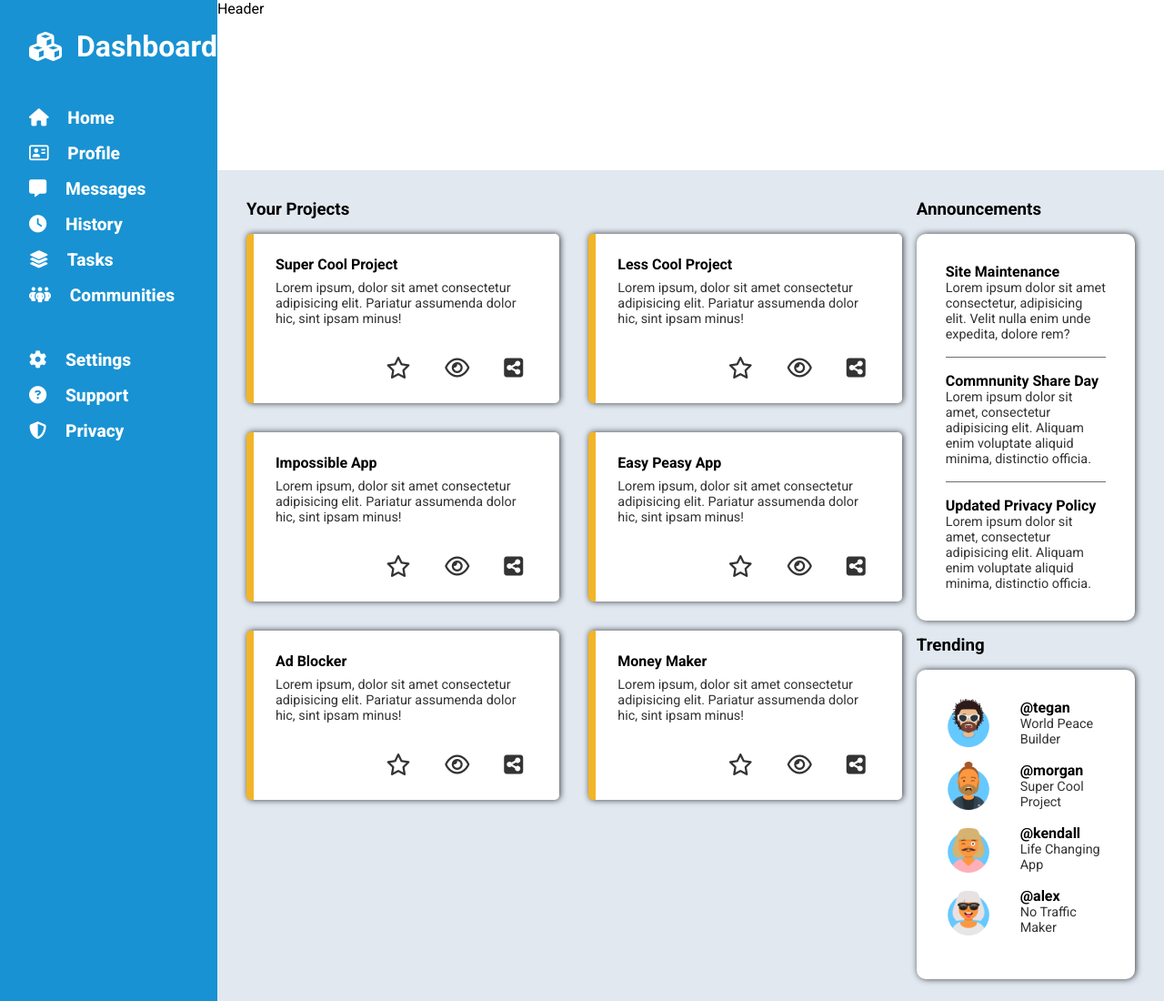
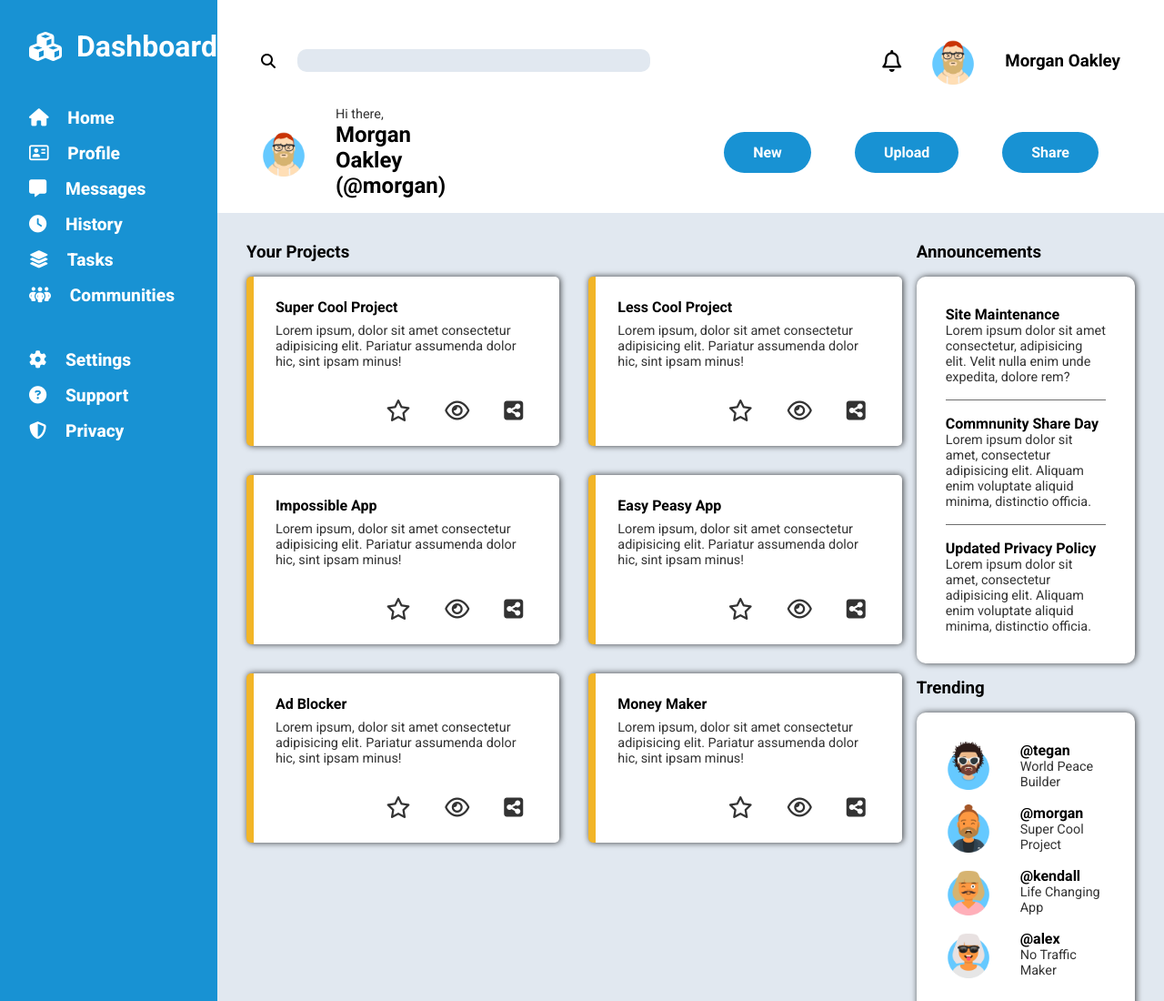
Before and after one commit to CassiuSRSA/odin-dashboard, a plain HTML site: page index.html in a window 1280 px wide. Shown: the top 1100 px of the page at 91% size. Drawn offline with Linux system fonts and the light colour scheme.

Commit message:
completed project

```diff
--- a/index.html
+++ b/index.html
@@ -9,7 +9,29 @@
 </head>
 <body>
   <div class="container">
-  <header>Header</header>
+  <header>
+    <div class="search">
+      <i class="fa-solid fa-magnifying-glass"></i>
+      <input type="text">
+    </div>
+    <div class="profile">
+      <i class="fa-regular fa-bell"></i>
+      <img src="mainAvatar.png" alt="main avatar">
+      <h3>Morgan Oakley</h3>
+    </div>
+    <div class="welcome">
+      <img src="mainAvatar.png" alt="main avatar">
+      <div class="greet">
+        <p>Hi there,</p>
+        <h2>Morgan Oakley (@morgan)</h2>
+      </div>
+    </div>
+    <div class="header-cta">
+      <button class="btn">New</button>
+      <button class="btn">Upload</button>
+      <button class="btn">Share</button>
+    </div>
+  </header>
   <sidebar>
     <div class="logo">
       <i class="fa-solid fa-cubes"></i>
--- a/style.css
+++ b/style.css
@@ -28,6 +28,71 @@ a {
 
 header {
   grid-column: 2/-1;
+  display: grid;
+  grid-template-columns: repeat(3, 1fr);
+  grid-template-rows: repeat(2, 1fr);
+  padding: 1rem 3rem;
+}
+
+.search {
+  grid-column: 1/3;
+  display: flex;
+  align-items: center;
+}
+
+.search input {
+  background: #e1e8f0;
+  border: none;
+  padding: 5px 10px;
+  border-radius: 10px;
+  width: 80%;
+  margin-left: 1.5rem;
+}
+
+.profile {
+  grid-column: 3/4;
+  justify-self: end;
+  display: flex;
+  align-items: center;
+}
+
+.profile i {
+  font-size: 1.5rem;
+}
+
+.profile img {
+  width: 50px;
+  height: auto;
+  margin: 0 2rem;
+}
+
+.welcome {
+  display: flex;
+  align-items: center;
+}
+
+.welcome img {
+  width: 50px;
+  height: auto;
+  margin-right: 2rem;
+}
+
+.header-cta {
+  display: flex;
+  grid-column: 3/4;
+  align-items: center;
+  justify-items: flex-end;
+}
+
+.btn {
+  background: var(--primary-color);
+  border: none;
+  color: white;
+  padding: 0.8rem 2rem;
+  border-radius: 30px;
+  margin: 0 1.5rem;
+  font-weight: bold;
+  font-size: 1rem;
 }
 
 sidebar {
```
Also changed, not shown: mainAvatar.png (added).
